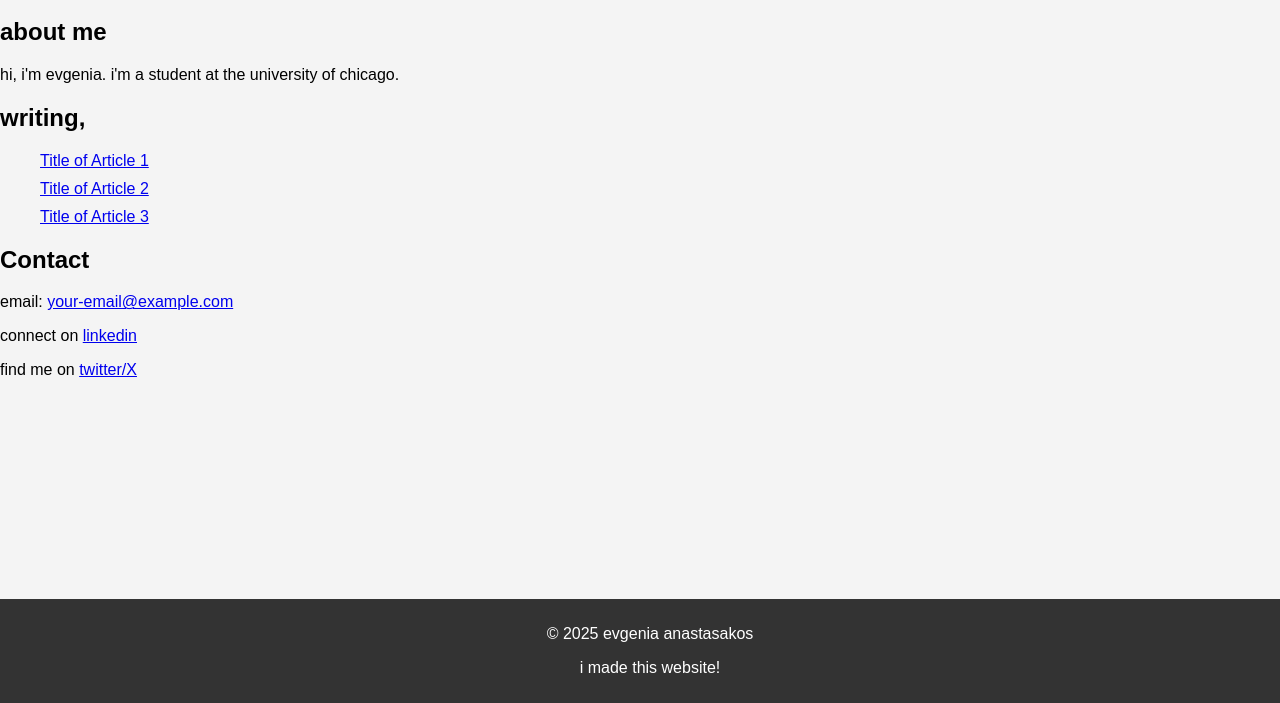
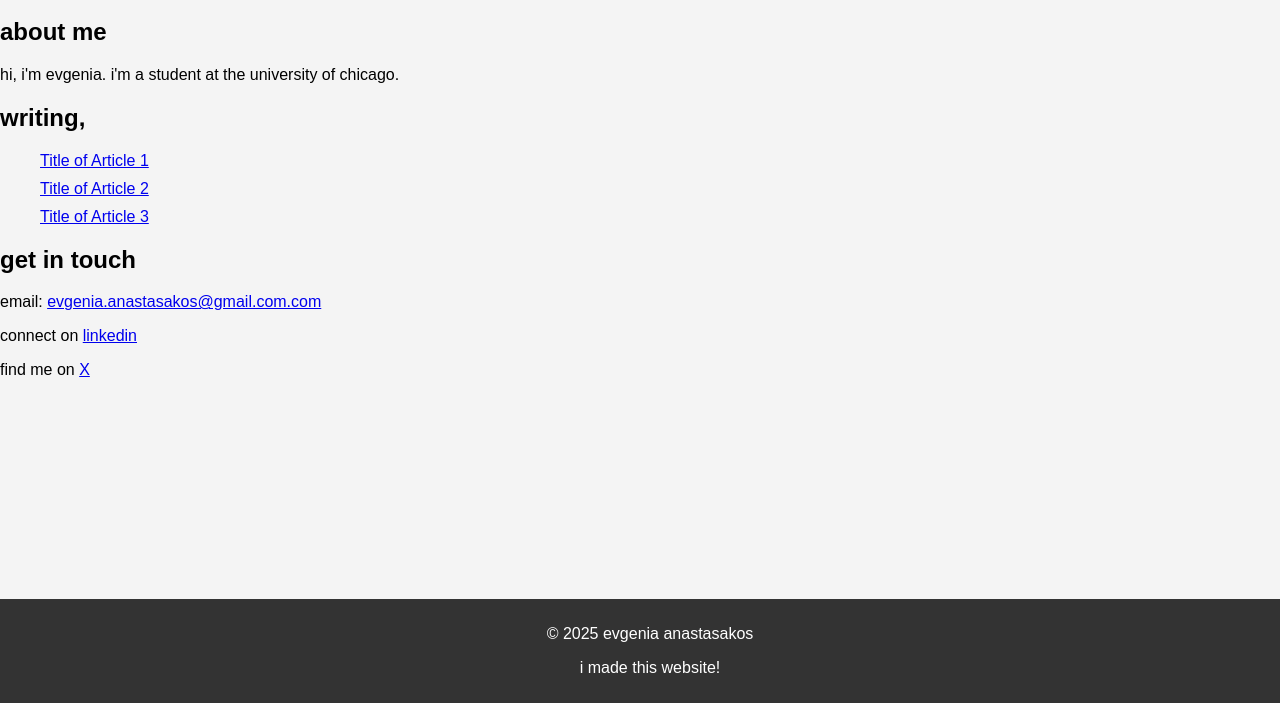
Before and after one commit to evgenia-anastasakos/portfolio.github.io, a plain HTML site: page index.html in a window 1280 px wide. Shown: the part 97-800 px from the top of the page. Drawn offline with Linux system fonts and the light colour scheme.

Commit message:
Update index.html

```diff
--- a/index.html
+++ b/index.html
@@ -33,10 +33,10 @@
     </section>
 
     <section id="contact" class="section">
-        <h2>Contact</h2>
-        <p>email: <a href="mailto:your-email@example.com">your-email@example.com</a></p>
+        <h2>get in touch</h2>
+        <p>email: <a href="mailto:evgenia.anastasakos@gmail.com">evgenia.anastasakos@gmail.com.com</a></p>
         <p>connect on <a href="https://linkedin.com/in/evgenia-anastasakos" target="_blank">linkedin</a></p>
-        <p>find me on <a href="https://x.com/eanastasakos" target="_blank">twitter/X</a></p>
+        <p>find me on <a href="https://x.com/eanastasakos" target="_blank">X</a></p>
     </section>
 
     <footer class="site-footer">
```
